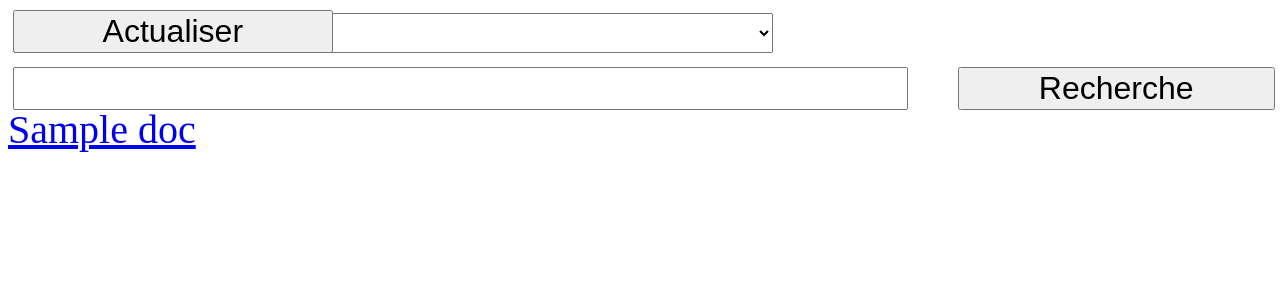
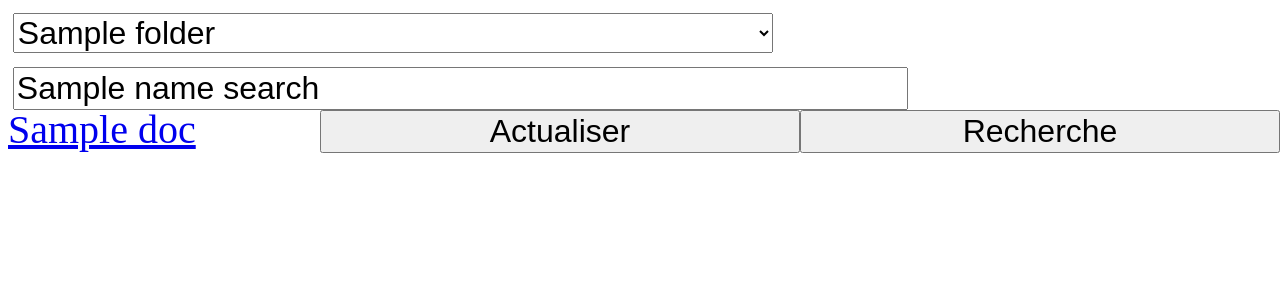
Before and after one commit to MatthieuBichet/devPH, a Node server app: template views/template.pug in a window 1280 px wide. Shown: the top 300 px of the page. Run offline with Node 20, Linux system fonts and the light colour scheme; the template is opened without the code that fills it: most values are stand-ins (such as "Sample title", 1, 10 or a date in 2020).

Commit message:
All working, review

```diff
--- a/app.js
+++ b/app.js
@@ -8,8 +8,14 @@
 app.set('view engine', 'pug');
 app.set("views", path.join(__dirname, "views"));
 app.locals.basedir = path.join(__dirname, 'views');
+const { platform } = process;
+const locale = path[platform === `win32` ? `win32` : `posix`];
+
+
 var cheminFichier = config.get("cheminFichier");
-var cheminFichierNor = path.normalize(cheminFichier);
+var cheminFichierNor = cheminFichier.split(path.sep).join(locale.sep);
+
+
 var docsPR = [];
 var foldersPR = [];
 var folderLib =[];
@@ -23,6 +29,7 @@
 var readDoc= [];
 var readFolder = folderLib;
 var readDocsPR =[];
+
 
 try{
 
@@ -38,27 +45,26 @@
 
         }*/
         readDocsPR = docsPR;
-        readDoc = docsPR.filter(el => {return el.path == queryFolder})
-        readDoc = readDoc.map(word =>{return word.name.toLowerCase();});
+        readDocsPR = readDocsPR.filter(el => el.path == queryFolder);
+        readDocsPR.forEach(el => el.name.toLowerCase());
+        //readDoc = docsPR.filter(el => {return el.path == queryFolder})
+        //readDoc = readDoc.map(word =>{return word.name.toLowerCase();});
 
 
     }
     else
     {
-      readDoc = docLib;
+      readDocsPR = docsPR;
 
     }
     if(typeof queryName ==='string')
     {
-      readDoc = readDoc.filter(word=> word.includes(queryName.toLowerCase()));
-    }
-    else
-    {
+      readDocsPR = readDocsPR.filter(word=> word.name.includes(queryName.toLowerCase()));
 
     }
     //if(typeof )
     //verifier que la query soit non nulle
-    res.render("template", {docs: readDoc, folders: readFolder});
+    res.render("template", {docs: readDocsPR, folders: readFolder, nameSearch: queryName, folderSearch: queryFolder});
     res.statusCode = 200;
 
     }
@@ -75,9 +81,11 @@
 app.get("/opendoc", (req, res) =>{
   res.statusCode = 200;
   var q = url.parse(req.url, true).query;
-  //pareil pour l'envoi du fichier
-  //res.sendFile("/var/www/devph/docs/" + q.name);
-  res.sendFile(cheminFichier + q.name);
+  if(q.path.charAt(q.path.length-1)!=locale.sep)
+        {
+          q.path += locale.sep;
+        }
+  res.sendFile(q.path + q.name);
 })
 
 /*app.get("/folderView", (req, res) =>{
@@ -98,10 +106,15 @@
     {
       docsPR = docsResult;
       foldersPR = folderResult;
-      folderLib.push(path.normalize(cheminFichier));
+      folderLib.push(cheminFichierNor);
       for(const folder of folderResult)
       {
-        folderLib.push(path.join(folder.path.normalize() + (folder.name)));
+        folder.path = folder.path.split(path.sep).join(locale.sep);
+        if(folder.path.charAt(folder.path.length-1)!=locale.sep)
+        {
+          folder.path += locale.sep;
+        }
+        folderLib.push(path.join(folder.path + (folder.name)));
       }
 
     for(const doc of docsResult)
@@ -110,7 +123,7 @@
     }
     for(const doc of docsPR)
     {
-      doc.path = path.normalize(doc.path);
+      doc.path = doc.path.split(path.sep).join(locale.sep);
     }
     docLib = docLib.map(word =>{return word.toLowerCase();});
   });
--- a/package.json
+++ b/package.json
@@ -10,7 +10,6 @@
   "author": "",
   "license": "ISC",
   "dependencies": {
-    "config": "^3.3.10",
     "express": "^4.18.2",
     "node-dir": "^0.1.17",
     "pug": "^3.0.2"
--- a/views/app.css
+++ b/views/app.css
@@ -2,7 +2,7 @@
     width: 100%;
     min-width: 1000px;
     height: auto;
-    margin: 0;
+    margin: 0em;
     padding: 0;
     font-size: 100%;
 }
@@ -14,9 +14,11 @@
 
 }
 input[type=submit]{
-    width: 25%;
-    height: auto;
+    position: relative;
+    left: 0;
+    width: 15em;  height: auto;
     font-size: 2rem;
+    float: right;
 }
 
 select{
@@ -26,13 +28,7 @@
 }
 #refreshButton
 {
-    position: absolute;
-    top: 10px;
-    margin-right: 1%;
-
-    height: auto;
-    width: 25%;
-
+    top: ;
 }
 form{
     margin-left: 1vw;
--- a/views/template.pug
+++ b/views/template.pug
@@ -10,8 +10,9 @@
         <form id="form1" name="form1" method="get" action="/">
             <select name="folder" id="folder_select">
                 for folder in folders
-                    option(value=folder) #{folder}
-            <input type="text" class="custom" size="32" name="name" id="INPUT1">
+                    option(value=folder selected=(folderSearch==folder)) #{folder}
+                folder_select.
+            input(type="text" class="custom" size="32" name="name" id="INPUT1" value=nameSearch)
             <input type="submit" value="Recherche">
         </form>
         <form id="refreshForm" name="refresh" method="get" action="/refresh">
@@ -20,4 +21,4 @@
 
         div
             for doc in docs
-                a(href='opendoc/?name=' + doc) #{doc}<br>
+                a(href='opendoc/?name=' + doc.name +'&path=' + doc.path) #{doc.name}<br>
```
